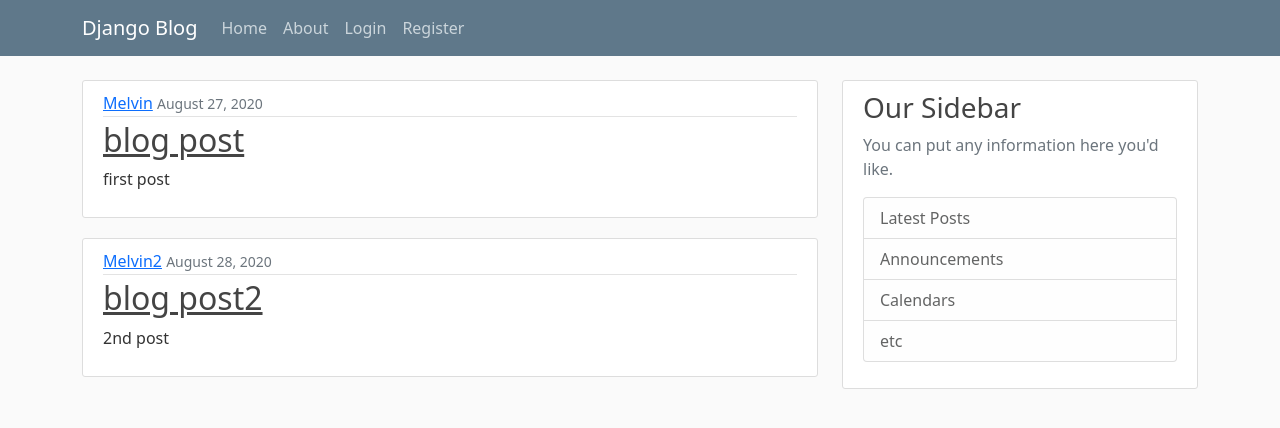
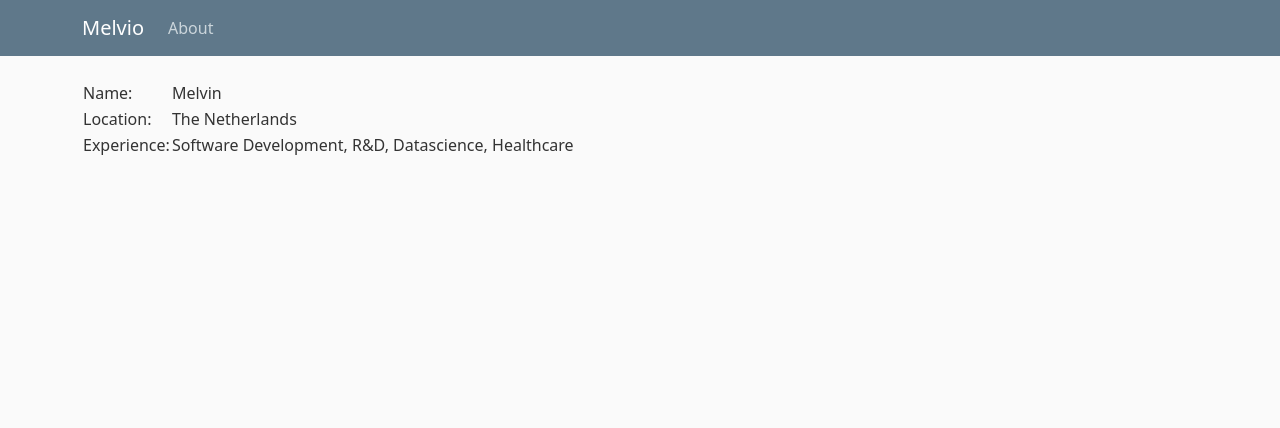
Before and after one commit to melvio/website-melvio-tinker, a Django app: page / in a window 1280 px wide. Shown: the top 428 px of the page. Run offline with Django 3.2, Linux system fonts and the light colour scheme; parts of the project's set-up code (start-up, migrations or seed data) failed here and were passed over.

Commit message:
make a singular home page

```diff
--- a/melvio/blog/templates/blog/about.html
+++ b/melvio/blog/templates/blog/about.html
@@ -1,4 +1,19 @@
 {% extends "blog/base.html" %}
 {% block content %}
-    <h2>It's e me!</h2>
+<div>
+  <table>
+    <tr>
+      <td>Name:</td>
+      <td>Melvin</td>
+    <tr>
+      <td>Location:</td>
+      <td>The Netherlands</td>
+    </tr>
+    <tr>
+      <td>Experience:</td>
+      <td>Software Development, R&D, Datascience, Healthcare</td>
+    </tr>
+  </table>
+</div>
+
 {% endblock %}
--- a/melvio/blog/templates/blog/base.html
+++ b/melvio/blog/templates/blog/base.html
@@ -1,5 +1,5 @@
+<!DOCTYPE html>
 {% load static %}
-<!DOCTYPE html>
 <html lang="en">
 <head>
     <!-- Required meta tags -->
@@ -25,22 +25,22 @@
 <header class="site-header">
     <nav class="navbar navbar-expand-md navbar-dark bg-steel fixed-top">
         <div class="container">
-            <a class="navbar-brand mr-4" href="{% url 'blog-home' %}">Django Blog</a>
+            <a class="navbar-brand mr-4" href="{% url 'blog-home' %}">Melvio</a>
             <button class="navbar-toggler" type="button" data-toggle="collapse" data-target="#navbarToggle"
                     aria-controls="navbarToggle" aria-expanded="false" aria-label="Toggle navigation">
                 <span class="navbar-toggler-icon"></span>
             </button>
             <div class="collapse navbar-collapse" id="navbarToggle">
                 <div class="navbar-nav mr-auto">
-                    <a class="nav-item nav-link" href="{% url 'blog-home' %}">Home</a>
+<!--                    <a class="nav-item nav-link" href="{% url 'blog-home' %}">Home</a>-->
                     <a class="nav-item nav-link" href="{% url 'blog-about' %}">About</a>
                 </div>
                 <!-- Navbar Right Side -->
-                <div class="navbar-nav">
-                    <!--                    -->
-                    <a class="nav-item nav-link" href="#">Login</a>
-                    <a class="nav-item nav-link" href="#">Register</a>
-                </div>
+<!--                <div class="navbar-nav">-->
+<!--                    &lt;!&ndash;                    &ndash;&gt;-->
+<!--                    <a class="nav-item nav-link" href="#">Login</a>-->
+<!--                    <a class="nav-item nav-link" href="#">Register</a>-->
+<!--                </div>-->
             </div>
         </div>
     </nav>
@@ -51,19 +51,19 @@
         <div class="col-md-8">
             {% block content %}{% endblock %}
         </div>
-        <div class="col-md-4">
-            <div class="content-section">
-                <h3>Our Sidebar</h3>
-                <p class='text-muted'>You can put any information here you'd like.
-                <ul class="list-group">
-                    <li class="list-group-item list-group-item-light">Latest Posts</li>
-                    <li class="list-group-item list-group-item-light">Announcements</li>
-                    <li class="list-group-item list-group-item-light">Calendars</li>
-                    <li class="list-group-item list-group-item-light">etc</li>
-                </ul>
-                </p>
-            </div>
-        </div>
+<!--        <div class="col-md-4">-->
+<!--            <div class="content-section">-->
+<!--                <h3>Our Sidebar</h3>-->
+<!--                <p class='text-muted'>You can put any information here you'd like.-->
+<!--                <ul class="list-group">-->
+<!--                    <li class="list-group-item list-group-item-light">Latest Posts</li>-->
+<!--                    <li class="list-group-item list-group-item-light">Announcements</li>-->
+<!--                    <li class="list-group-item list-group-item-light">Calendars</li>-->
+<!--                    <li class="list-group-item list-group-item-light">etc</li>-->
+<!--                </ul>-->
+<!--                </p>-->
+<!--            </div>-->
+<!--        </div>-->
     </div>
 </main>
 
--- a/melvio/blog/urls.py
+++ b/melvio/blog/urls.py
@@ -4,6 +4,7 @@ from django.urls import path
 from . import views
 
 urlpatterns = [
-    path('', views.home, name="blog-home"),
-    path('about', views.about, name='blog-about')
+    path('about', views.about, name='blog-about'),
+    path('', views.about, name='blog-about'),
+    path('blog', views.home, name="blog-home"),
 ]
```
Also changed, not shown: 1 other file.
